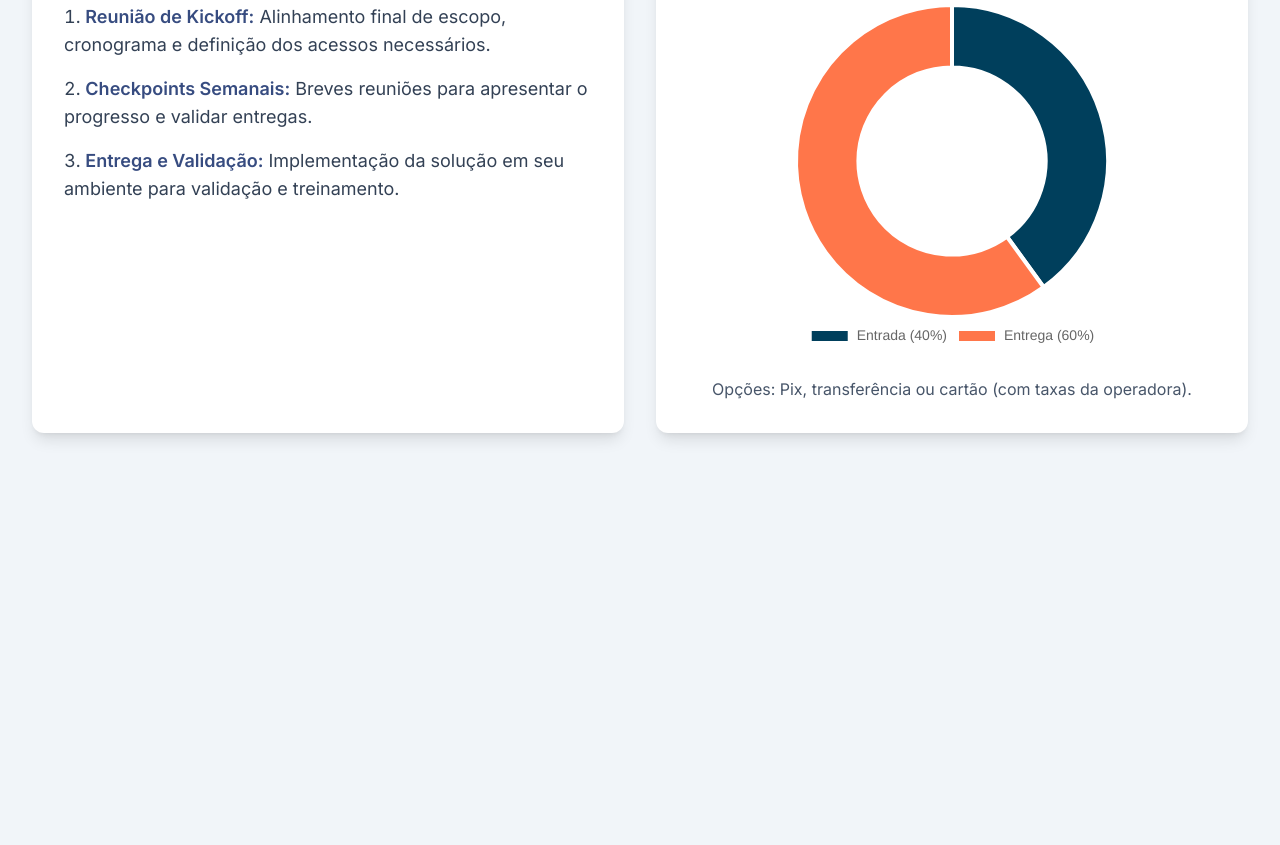
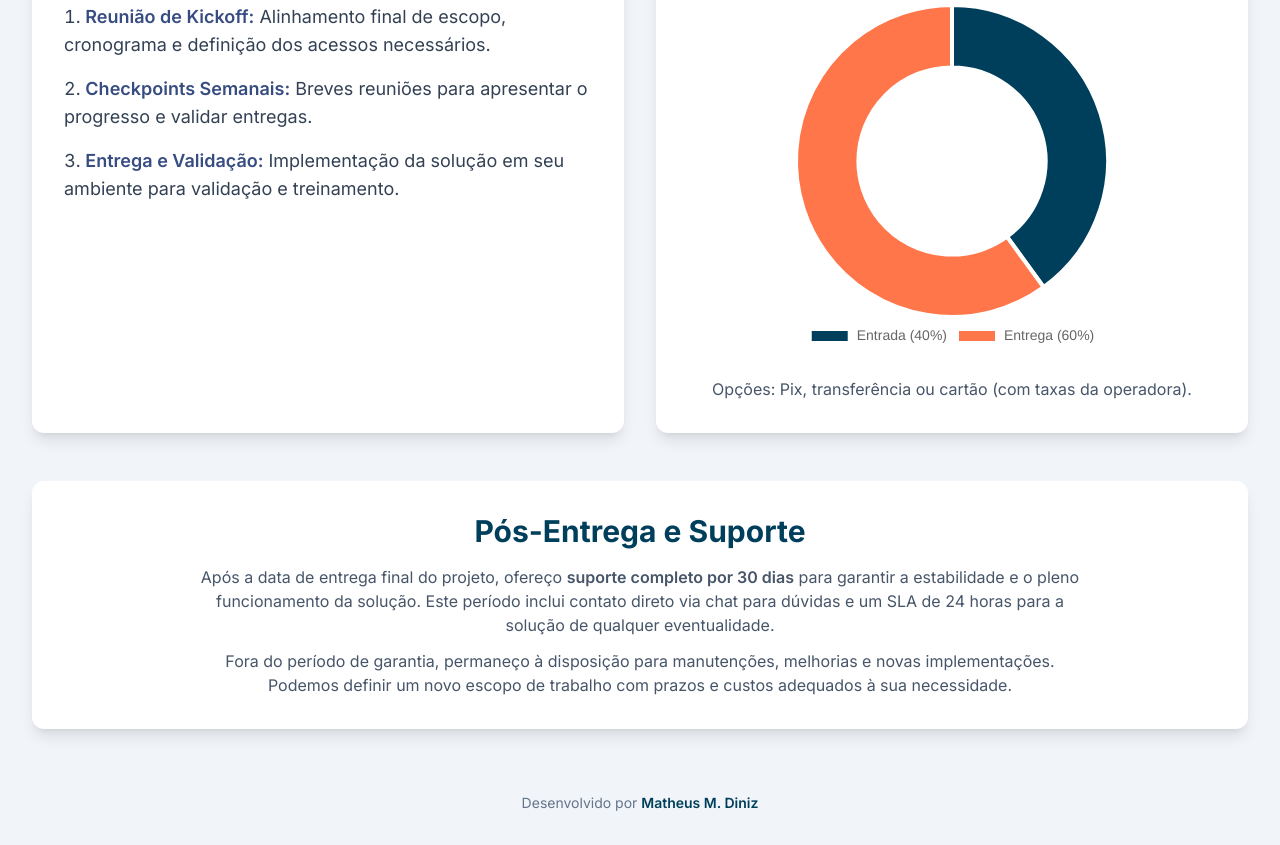
Before and after one commit to MatheusMDi/proposta, a plain HTML site: page index.html in a window 1280 px wide. Shown: the part 2126-2971 px from the top of the page. Before the commit the page ends 2591 px from the top, so only its background shows below. Drawn offline with nearby package versions, Linux system fonts and the light colour scheme.

Commit message:
adicao de posvenda

```diff
--- a/index.html
+++ b/index.html
@@ -61,6 +61,7 @@
                 border: 1px solid #e2e8f0;
                 border-radius: 0.75rem;
                 overflow: hidden;
+                box-shadow: 0 1px 3px 0 rgb(0 0 0 / 0.05);
             }
             #investimento table td {
                 padding: 0.75rem 1rem;
@@ -267,7 +268,7 @@
                 </div>
             </section>
 
-            <section id="proximos-passos">
+            <section id="proximos-passos" class="mb-8 md:mb-12">
                  <div class="grid grid-cols-1 lg:grid-cols-2 gap-6 md:gap-8">
                      <div class="bg-white rounded-xl shadow-lg p-6 md:p-8">
                         <h2 class="text-2xl md:text-3xl font-bold text-[#003f5c] mb-6 text-center">Próximos Passos</h2>
@@ -292,8 +293,27 @@
                      </div>
                  </div>
             </section>
+
+             <section id="suporte" class="bg-white rounded-xl shadow-lg p-6 md:p-8">
+                <h2 class="text-2xl md:text-3xl font-bold text-[#003f5c] mb-4 text-center">Pós-Entrega e Suporte</h2>
+                <div class="max-w-4xl mx-auto text-center text-slate-600 space-y-3">
+                    <p class="text-sm md:text-base">
+                        Após a data de entrega final do projeto, ofereço <span class="font-semibold">suporte completo por 30 dias</span> para garantir a estabilidade e o pleno funcionamento da solução. Este período inclui contato direto via chat para dúvidas e um SLA de 24 horas para a solução de qualquer eventualidade.
+                    </p>
+                    <p class="text-sm md:text-base">
+                        Fora do período de garantia, permaneço à disposição para manutenções, melhorias e novas implementações. Podemos definir um novo escopo de trabalho com prazos e custos adequados à sua necessidade.
+                    </p>
+                </div>
+            </section>
+
         </main>
     </div>
+
+    <footer class="text-center py-8">
+        <p class="text-sm text-slate-500">
+            Desenvolvido por <a href="https://www.linkedin.com/in/mmdiniz/" target="_blank" rel="noopener noreferrer" class="font-semibold text-[#003f5c] hover:underline">Matheus M. Diniz</a>
+        </p>
+    </footer>
 
     <div id="tooltip"></div>
 
```
